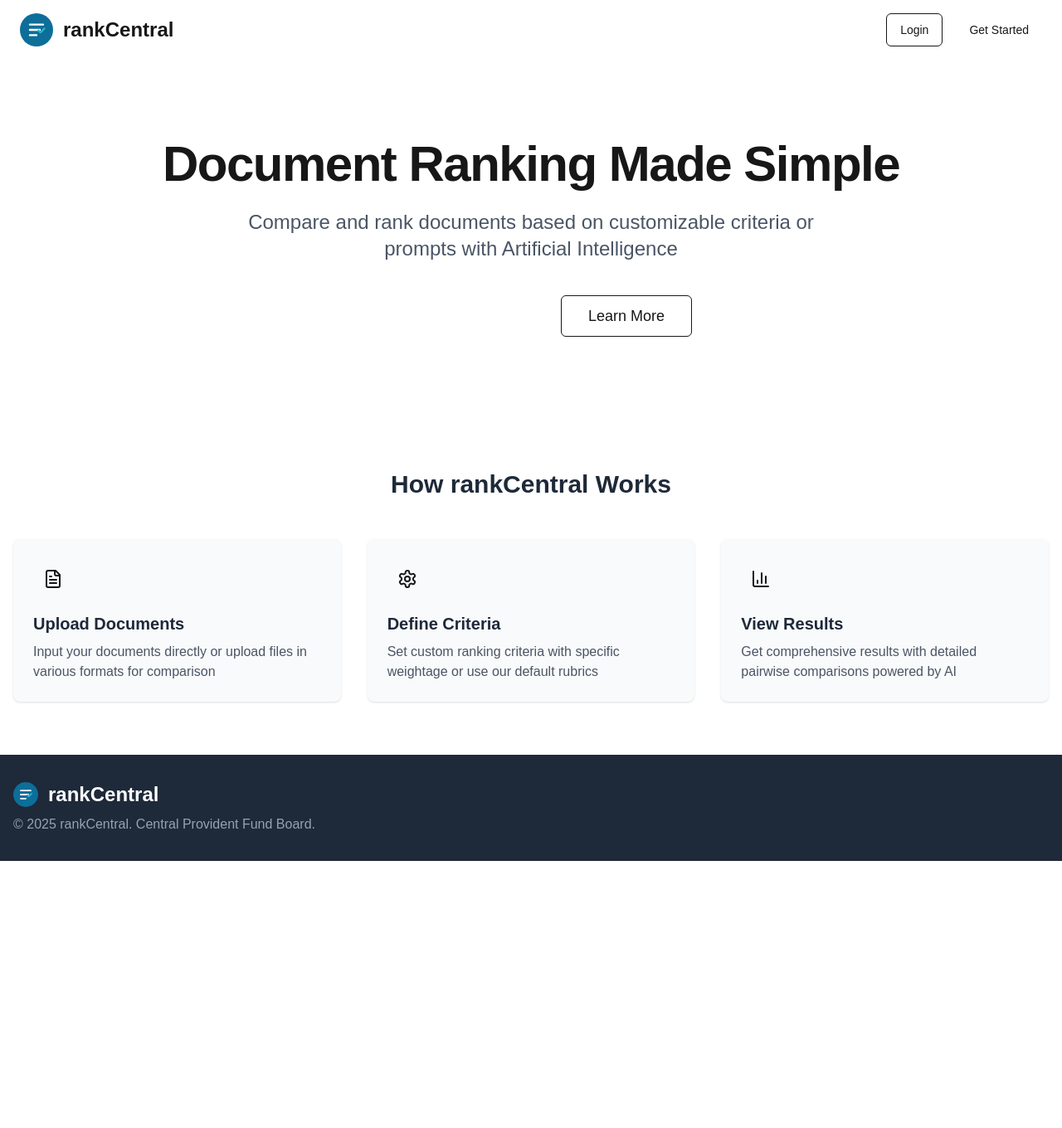
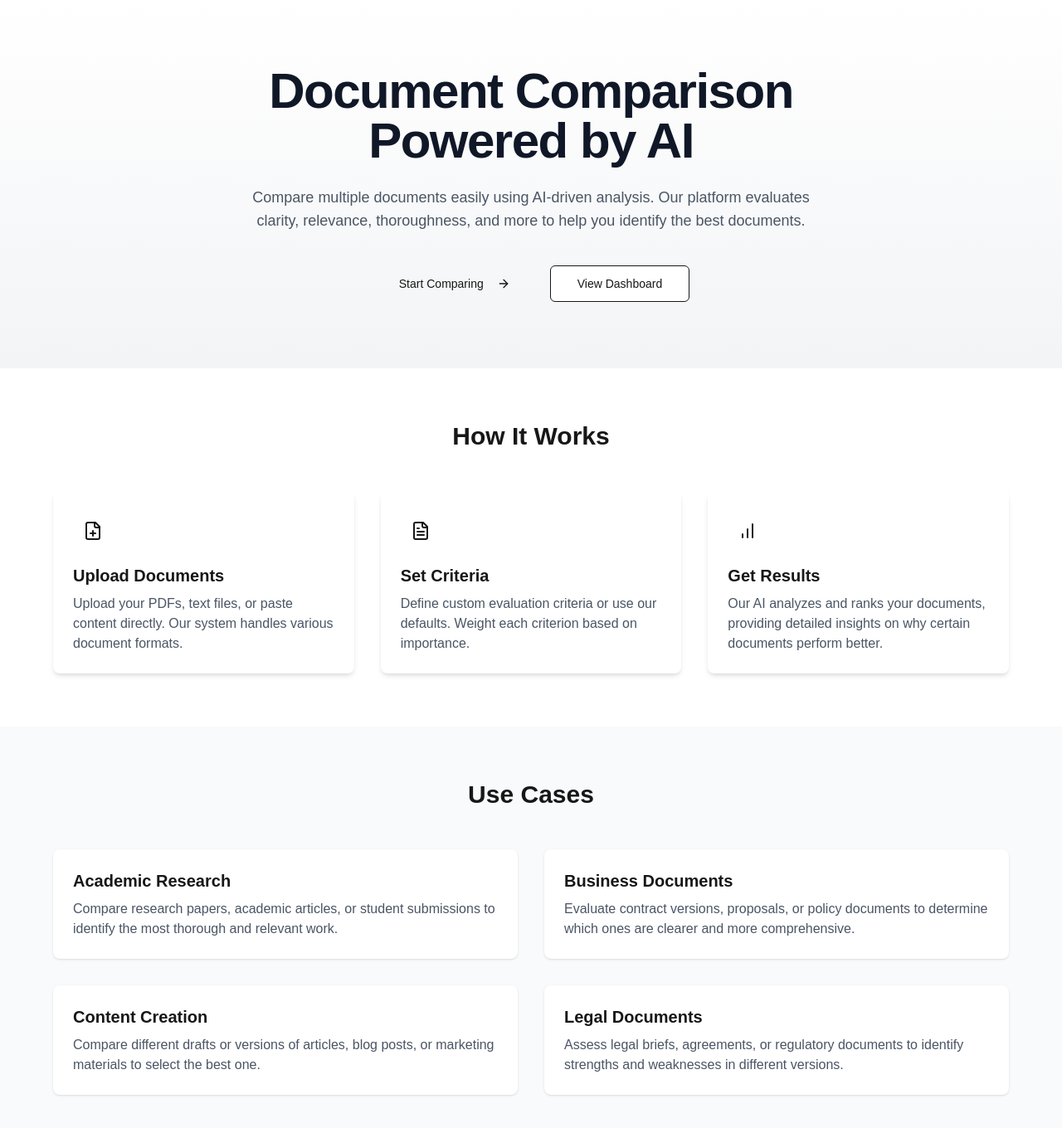
Before and after one commit to szelingtan/rankCentral-2.0, a Next.js app in the folder rankcentral-next/: page / in a window 1280 px wide. Shown: the top 1360 px of the page at 83% size. Before the commit the page ends 1038 px from the top, so only its background shows below. Built offline with nearby package versions, Linux system fonts and the light colour scheme.

Commit message:
Add dashboard

```diff
--- /dev/null
+++ b/rankcentral-next/src/app/dashboard/page.tsx
@@ -0,0 +1,131 @@
+// src/app/dashboard/page.tsx
+
+import { Metadata } from 'next';
+import { getServerSession } from 'next-auth/next';
+import { redirect } from 'next/navigation';
+import { authOptions } from '@/lib/auth';
+import { getDb } from '@/lib/db/mongodb';
+import { formatTimestamp } from '@/lib/utils/report-utils';
+import { DashboardHeader } from '@/components/dashboard/DashboardHeader';
+import { ReportsList } from '@/components/dashboard/ReportsList';
+import { DashboardStats } from '@/components/dashboard/DashboardStats';
+import { NewComparisonCard } from '@/components/dashboard/NewComparisonCard';
+
+export const metadata: Metadata = {
+	title: 'Dashboard | Document Comparison',
+	description: 'View your document comparison reports and start new comparisons'
+};
+
+async function getReports(userId: string) {
+	// Get database connection
+	const db = await getDb();
+
+	// Get reports for this user, sorted by timestamp (newest first)
+	const reports = await db
+		.collection('reports')
+		.find({ user_id: userId })
+		.sort({ timestamp: -1 })
+		.limit(5)
+		.project({
+			_id: 0,
+			timestamp: 1,
+			documents: 1,
+			top_ranked: 1,
+			report_name: 1,
+			criteria_count: 1,
+			evaluation_method: 1,
+			custom_prompt: 1,
+			report_id: 1
+		})
+		.toArray();
+
+	// Format timestamps and other data for display
+	const formattedReports = reports.map(report => ({
+		...report,
+		formatted_timestamp: formatTimestamp(report.timestamp),
+		document_count: report.documents?.length || 0
+	}));
+
+	return formattedReports;
+}
+
+async function getStats(userId: string) {
+	// Get database connection
+	const db = await getDb();
+
+	// Count total reports
+	const totalReports = await db
+		.collection('reports')
+		.countDocuments({ user_id: userId });
+
+	// Get all documents ever compared
+	const reports = await db
+		.collection('reports')
+		.find({ user_id: userId })
+		.project({ documents: 1 })
+		.toArray();
+
+	// Count unique documents
+	const uniqueDocuments = new Set();
+	reports.forEach(report => {
+		if (report.documents && Array.isArray(report.documents)) {
+			report.documents.forEach((doc: string) => uniqueDocuments.add(doc));
+		}
+	});
+
+	// Get last comparison date
+	const latestReport = await db
+		.collection('reports')
+		.find({ user_id: userId })
+		.sort({ timestamp: -1 })
+		.limit(1)
+		.project({ timestamp: 1 })
+		.toArray();
+
+	const lastComparisonDate = latestReport.length > 0
+		? formatTimestamp(latestReport[0].timestamp)
+		: 'Never';
+
+	return {
+		totalReports,
+		uniqueDocuments: uniqueDocuments.size,
+		lastComparisonDate
+	};
+}
+
+export default async function DashboardPage() {
+	// Check if user is authenticated
+	const session = await getServerSession(authOptions);
+
+	if (!session?.user) {
+		// Redirect to login if not authenticated
+		redirect('/login');
+	}
+
+	// Get user ID
+	const userId = session.user.id;
+
+	// Fetch user's reports and stats
+	const reports = await getReports(userId);
+	const stats = await getStats(userId);
+
+	return (
+		<div className="container py-6 space-y-6">
+			<DashboardHeader
+				username={session.user.name || session.user.email || 'User'}
+			/>
+
+			<div className="grid grid-cols-1 md:grid-cols-3 gap-6">
+				<DashboardStats stats={stats} />
+				<div className="md:col-span-2">
+					<NewComparisonCard />
+				</div>
+			</div>
+
+			<div className="space-y-4">
+				<h2 className="text-2xl font-bold">Recent Reports</h2>
+				<ReportsList reports={reports} />
+			</div>
+		</div>
+	);
+}
--- a/rankcentral-next/src/app/page.tsx
+++ b/rankcentral-next/src/app/page.tsx
@@ -1,110 +1,127 @@
-'use client';
+// src/app/page.tsx
 
-import React from 'react';
-import { useRouter } from 'next/navigation';
-import { Button } from '@/components/ui/button';
-import RankCentralLogo from '@/components/RankCentralLogo';
-import { FileText, Settings, BarChart3 } from 'lucide-react';
+import { Button } from "@/components/ui/button";
+import { ArrowRight, FileText, BarChart, FilePlus } from "lucide-react";
+import Link from "next/link";
 
-const Index = () => {
-  const router = useRouter();
-
+export default function HomePage() {
 	return (
-    <div className="min-h-screen flex flex-col">
-      {/* Header with logo */}
-      <header className="bg-white shadow-sm py-4 px-6 flex justify-between items-center">
-        <RankCentralLogo size={40} />
-        <div className="flex space-x-4">
-          <Button variant="outline" onClick={() => router.push('/documents')}>
-            Login
+		<div className="flex flex-col min-h-screen">
+			{/* Hero Section */}
+			<section className="px-4 py-20 text-center bg-gradient-to-b from-white to-gray-100">
+				<div className="max-w-4xl mx-auto">
+					<h1 className="text-4xl font-bold tracking-tight text-gray-900 sm:text-5xl md:text-6xl">
+						<span className="block text-brand-primary">Document Comparison</span>
+						<span className="block text-brand-secondary">Powered by AI</span>
+					</h1>
+					<p className="mt-6 text-lg text-gray-600 max-w-2xl mx-auto">
+						Compare multiple documents easily using AI-driven analysis. Our platform evaluates clarity, relevance,
+						thoroughness, and more to help you identify the best documents.
+					</p>
+					<div className="mt-10 flex justify-center gap-4">
+						<Link href="/documents/compare">
+							<Button size="lg" className="bg-brand-primary hover:bg-brand-dark">
+								Start Comparing
+								<ArrowRight className="ml-2 h-4 w-4" />
 							</Button>
-          <Button onClick={() => router.push('/documents')}>
-            Get Started
+						</Link>
+						<Link href="/dashboard">
+							<Button size="lg" variant="outline">
+								View Dashboard
 							</Button>
-        </div>
-      </header>
-
-      {/* Hero section */}
-      <section className="flex-1 flex flex-col items-center justify-center px-4 py-16 md:py-24 bg-gradient-to-b from-white to-brand-light text-center">
-        <div className="max-w-4xl mx-auto animate-fade-in">
-          <h1 className="text-4xl md:text-6xl font-extrabold mb-6 text-brand-dark tracking-tight">
-            Document Ranking Made <span className="text-brand-primary">Simple</span>
-          </h1>
-          <p className="text-xl md:text-2xl text-gray-600 mb-10 max-w-3xl mx-auto">
-            Compare and rank documents based on customizable criteria or prompts with Artificial Intelligence
-          </p>
-          <div className="flex flex-col sm:flex-row justify-center gap-4">
-            <Button
-              size="lg"
-              className="bg-brand-primary hover:bg-brand-dark text-white px-8 py-6 text-lg"
-              onClick={() => router.push('/documents')}
-            >
-              Start Ranking Now
-            </Button>
-            <Button
-              variant="outline"
-              size="lg"
-              className="border-brand-primary text-brand-primary hover:bg-brand-light px-8 py-6 text-lg"
-              onClick={() => router.push('/learn-more')}
-            >
-              Learn More
-            </Button>
+						</Link>
 					</div>
 				</div>
 			</section>
 
-      {/* Features section */}
+			{/* Features Section */}
 			<section className="py-16 px-4 bg-white">
-        <div className="max-w-7xl mx-auto">
-          <h2 className="text-3xl font-bold text-center mb-12 text-gray-800">How rankCentral Works</h2>
+				<div className="max-w-6xl mx-auto">
+					<h2 className="text-3xl font-bold text-center mb-12">How It Works</h2>
 					<div className="grid md:grid-cols-3 gap-8">
-            {/* Feature 1 */}
-            <div className="bg-gray-50 rounded-lg p-6 shadow-sm transition-all hover:shadow-md">
-              <div className="w-12 h-12 bg-brand-light rounded-full flex items-center justify-center mb-4">
-                <FileText className="text-brand-primary h-6 w-6" />
+						<div className="p-6 bg-white rounded-lg shadow-md">
+							<div className="rounded-full bg-brand-light p-3 w-12 h-12 flex items-center justify-center mb-4">
+								<FilePlus className="h-6 w-6 text-brand-primary" />
 							</div>
-              <h3 className="text-xl font-semibold mb-2 text-gray-800">Upload Documents</h3>
+							<h3 className="text-xl font-semibold mb-2">Upload Documents</h3>
 							<p className="text-gray-600">
-                Input your documents directly or upload files in various formats for comparison
+								Upload your PDFs, text files, or paste content directly. Our system handles various document formats.
 							</p>
 						</div>
-
-            {/* Feature 2 */}
-            <div className="bg-gray-50 rounded-lg p-6 shadow-sm transition-all hover:shadow-md">
-              <div className="w-12 h-12 bg-brand-light rounded-full flex items-center justify-center mb-4">
-                <Settings className="text-brand-primary h-6 w-6" />
+						<div className="p-6 bg-white rounded-lg shadow-md">
+							<div className="rounded-full bg-brand-light p-3 w-12 h-12 flex items-center justify-center mb-4">
+								<FileText className="h-6 w-6 text-brand-primary" />
 							</div>
-              <h3 className="text-xl font-semibold mb-2 text-gray-800">Define Criteria</h3>
+							<h3 className="text-xl font-semibold mb-2">Set Criteria</h3>
 							<p className="text-gray-600">
-                Set custom ranking criteria with specific weightage or use our default rubrics
+								Define custom evaluation criteria or use our defaults. Weight each criterion based on importance.
 							</p>
 						</div>
-
-            {/* Feature 3 */}
-            <div className="bg-gray-50 rounded-lg p-6 shadow-sm transition-all hover:shadow-md">
-              <div className="w-12 h-12 bg-brand-light rounded-full flex items-center justify-center mb-4">
-                <BarChart3 className="text-brand-primary h-6 w-6" />
+						<div className="p-6 bg-white rounded-lg shadow-md">
+							<div className="rounded-full bg-brand-light p-3 w-12 h-12 flex items-center justify-center mb-4">
+								<BarChart className="h-6 w-6 text-brand-primary" />
 							</div>
-              <h3 className="text-xl font-semibold mb-2 text-gray-800">View Results</h3>
+							<h3 className="text-xl font-semibold mb-2">Get Results</h3>
 							<p className="text-gray-600">
-                Get comprehensive results with detailed pairwise comparisons powered by AI
+								Our AI analyzes and ranks your documents, providing detailed insights on why certain documents perform better.
 							</p>
 						</div>
 					</div>
 				</div>
 			</section>
 
-      {/* Footer */}
-      <footer className="bg-gray-800 text-white py-8 px-4">
-        <div className="max-w-7xl mx-auto flex flex-col md:flex-row justify-between items-center">
-          <div className="mb-4 md:mb-0">
-            <RankCentralLogo className="text-white" />
-            <p className="text-gray-400 mt-2">© 2025 rankCentral. Central Provident Fund Board.</p>
+			{/* Use Cases Section */}
+			<section className="py-16 px-4 bg-gray-50">
+				<div className="max-w-6xl mx-auto">
+					<h2 className="text-3xl font-bold text-center mb-12">Use Cases</h2>
+					<div className="grid md:grid-cols-2 gap-8">
+						<div className="p-6 bg-white rounded-lg shadow-sm">
+							<h3 className="text-xl font-semibold mb-2">Academic Research</h3>
+							<p className="text-gray-600">
+								Compare research papers, academic articles, or student submissions to identify the most thorough and relevant work.
+							</p>
+						</div>
+						<div className="p-6 bg-white rounded-lg shadow-sm">
+							<h3 className="text-xl font-semibold mb-2">Business Documents</h3>
+							<p className="text-gray-600">
+								Evaluate contract versions, proposals, or policy documents to determine which ones are clearer and more comprehensive.
+							</p>
+						</div>
+						<div className="p-6 bg-white rounded-lg shadow-sm">
+							<h3 className="text-xl font-semibold mb-2">Content Creation</h3>
+							<p className="text-gray-600">
+								Compare different drafts or versions of articles, blog posts, or marketing materials to select the best one.
+							</p>
+						</div>
+						<div className="p-6 bg-white rounded-lg shadow-sm">
+							<h3 className="text-xl font-semibold mb-2">Legal Documents</h3>
+							<p className="text-gray-600">
+								Assess legal briefs, agreements, or regulatory documents to identify strengths and weaknesses in different versions.
+							</p>
 						</div>
 					</div>
-      </footer>
+				</div>
+			</section>
+
+			{/* CTA Section */}
+			<section className="py-16 px-4 bg-brand-primary text-white">
+				<div className="max-w-4xl mx-auto text-center">
+					<h2 className="text-3xl font-bold mb-4">Ready to start comparing documents?</h2>
+					<p className="text-xl mb-8">
+						Our AI-powered platform makes it easy to compare and rank your documents.
+					</p>
+					<Link href="/documents/compare">
+						<Button
+							size="lg"
+							variant="secondary"
+							className="bg-white text-brand-primary hover:bg-gray-100"
+						>
+							Get Started Now
+							<ArrowRight className="ml-2 h-4 w-4" />
+						</Button>
+					</Link>
+				</div>
+			</section>
 		</div>
 	);
-};
-
-export default Index;
+}
--- a/rankcentral-next/src/lib/utils/report-utils.ts
+++ b/rankcentral-next/src/lib/utils/report-utils.ts
@@ -19,7 +19,7 @@
 export function formatTimestamp(timestamp: string): string {
 	try {
 		const date = new Date(timestamp);
-		return date.toLocaleString('en-US', {
+		return date.toLocaleString('en-US', { // need to change to sg time
 			year: 'numeric',
 			month: 'short',
 			day: '2-digit',
```
Lines whose indentation alone changed are shown as unchanged.
